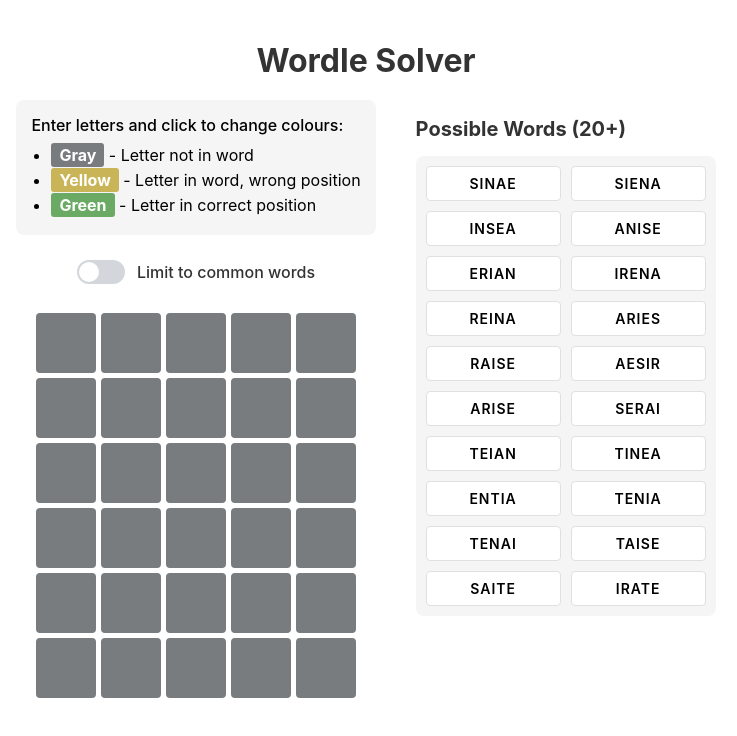
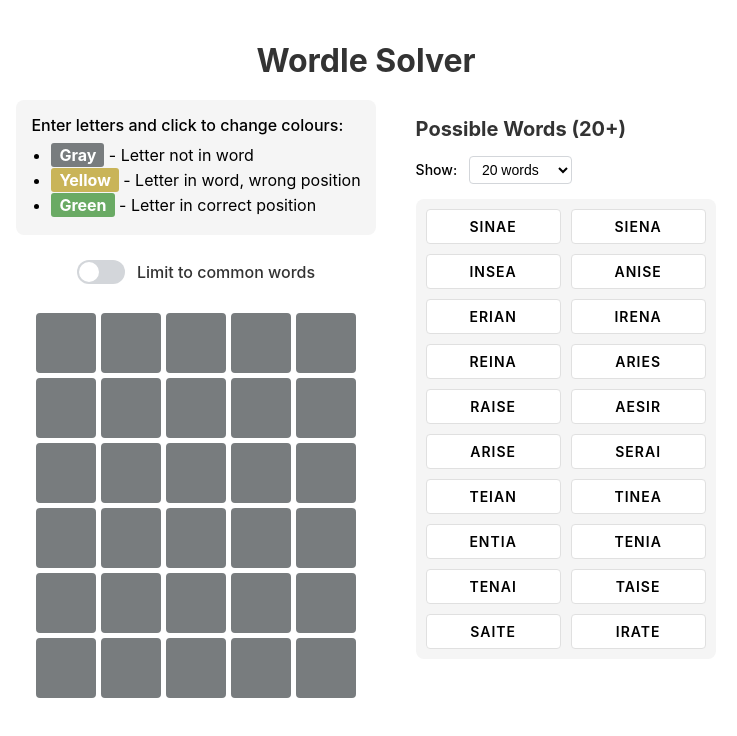
Before and after one commit to rselbach/tools, a React (Create React App) app: page / in a window 1280 px wide. Shown: the top 736 px of the page, without its empty margins (274-1011 px from the left). Built offline with nearby package versions, Linux system fonts and the light colour scheme.

Commit message:
add support for multiple words

```diff
--- a/src/App.css
+++ b/src/App.css
@@ -181,6 +181,35 @@
   font-size: 20px;
 }
 
+.word-limit-selector {
+  margin-bottom: 15px;
+  font-size: 14px;
+}
+
+.word-limit-selector label {
+  margin-right: 8px;
+  font-weight: 500;
+}
+
+.word-limit-selector select {
+  padding: 4px 8px;
+  font-size: 14px;
+  border: 1px solid #d3d6da;
+  border-radius: 4px;
+  background: white;
+  cursor: pointer;
+  transition: border-color 0.2s;
+}
+
+.word-limit-selector select:hover {
+  border-color: #878a8c;
+}
+
+.word-limit-selector select:focus {
+  outline: none;
+  border-color: #878a8c;
+}
+
 .word-list {
   display: grid;
   grid-template-columns: repeat(2, 1fr);
@@ -201,6 +230,22 @@
   font-size: 14px;
   letter-spacing: 1px;
   text-align: center;
+}
+
+.letter-green {
+  background-color: #6aaa64;
+  color: white;
+  padding: 2px 4px;
+  border-radius: 2px;
+  margin: 0 1px;
+}
+
+.letter-yellow {
+  background-color: #c9b458;
+  color: white;
+  padding: 2px 4px;
+  border-radius: 2px;
+  margin: 0 1px;
 }
 
 .no-words {
--- a/src/App.js
+++ b/src/App.js
@@ -12,6 +12,7 @@
   const [wordList, setWordList] = useState([]);
   const [filteredWords, setFilteredWords] = useState([]);
   const [useCommonWords, setUseCommonWords] = useState(false);
+  const [wordLimit, setWordLimit] = useState(20);
 
   function createEmptyRow() {
     return Array(5).fill(null).map(() => ({
@@ -28,7 +29,7 @@
       .then(text => {
         const words = text.split('\n').filter(word => word.trim().length === 5);
         setWordList(words);
-        setFilteredWords(words.slice(0, 20));
+        setFilteredWords(words.slice(0, wordLimit));
       })
       .catch(error => console.error('Error loading wordlist:', error));
   }, [useCommonWords]);
@@ -92,8 +93,8 @@
       return true;
     });
 
-    setFilteredWords(filtered.slice(0, 20));
-  }, [rows, wordList]);
+    setFilteredWords(filtered.slice(0, wordLimit));
+  }, [rows, wordList, wordLimit]);
 
   // add global keyboard event listeners
   useEffect(() => {
@@ -224,12 +225,54 @@
           </div>
         </div>
         <div className="right-panel">
-          <h2>Possible Words ({filteredWords.length}{wordList.length > 0 && filteredWords.length >= 20 ? '+' : ''})</h2>
+          <h2>Possible Words ({filteredWords.length}{wordList.length > 0 && filteredWords.length >= wordLimit ? '+' : ''})</h2>
+          <div className="word-limit-selector">
+            <label htmlFor="word-limit">Show: </label>
+            <select
+              id="word-limit"
+              value={wordLimit}
+              onChange={(e) => setWordLimit(parseInt(e.target.value))}
+            >
+              <option value={10}>10 words</option>
+              <option value={20}>20 words</option>
+              <option value={50}>50 words</option>
+              <option value={100}>100 words</option>
+            </select>
+          </div>
           <div className="word-list">
             {filteredWords.length > 0 ? (
               filteredWords.map((word, index) => (
                 <div key={index} className="word-item">
-                  {word.toUpperCase()}
+                  {word.toUpperCase().split('').map((letter, letterIndex) => {
+                    // determine letter color based on constraints
+                    let letterClass = '';
+
+                    // check if this letter in this position is green (confirmed correct)
+                    const isGreen = rows.some(row =>
+                      row[letterIndex].letter === letter &&
+                      row[letterIndex].state === LETTER_STATES.GREEN
+                    );
+
+                    // check if this letter appears as yellow anywhere (in word but wrong position)
+                    const isYellow = !isGreen && rows.some(row =>
+                      row.some(cell =>
+                        cell.letter === letter &&
+                        cell.state === LETTER_STATES.YELLOW
+                      )
+                    );
+
+                    if (isGreen) {
+                      letterClass = 'letter-green';
+                    } else if (isYellow) {
+                      letterClass = 'letter-yellow';
+                    }
+
+                    return (
+                      <span key={letterIndex} className={letterClass}>
+                        {letter}
+                      </span>
+                    );
+                  })}
                 </div>
               ))
             ) : (
```
